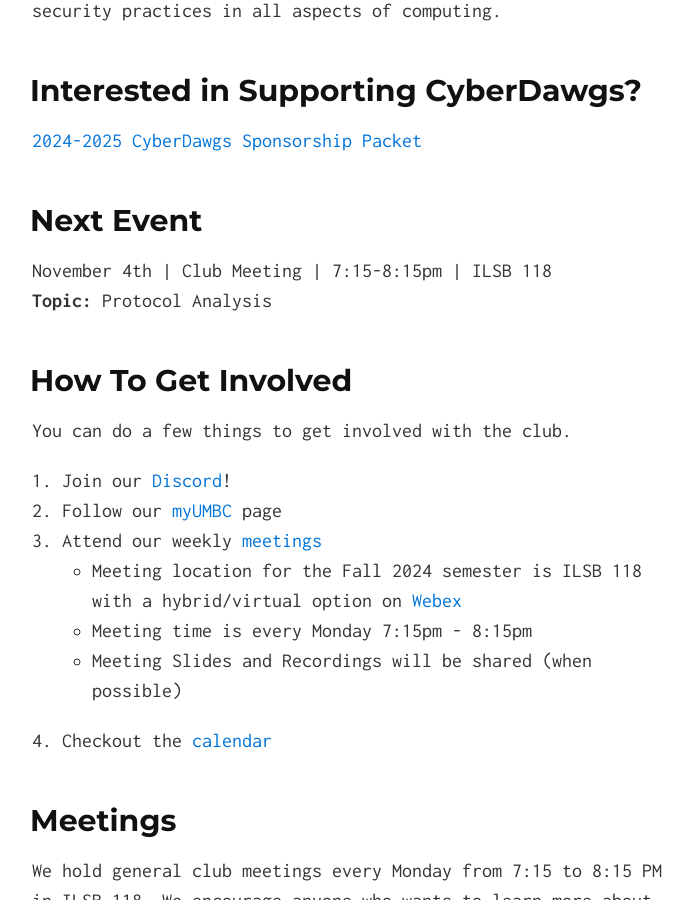
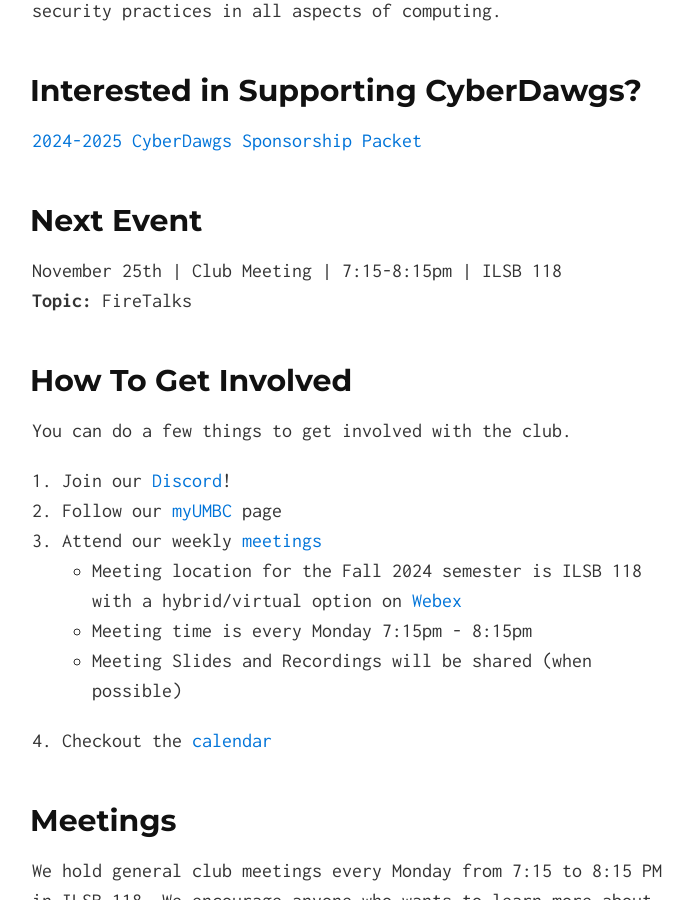
Before and after one commit to UMBCCyberDawgs/umbccyberdawgs.github.io, a Jekyll site: the page built from index.md, in a window 1280 px wide and 900 px high, scrolled down 334 px. Shown: the whole window, without its empty margins (288-981 px from the left). Built offline with Jekyll 4.4.1, drawn with Linux system fonts in a browser that asks for light colours; our own code applies the rules of GitHub Pages for plain Markdown files.

Commit message:
Update index.md

```diff
--- a/index.md
+++ b/index.md
@@ -9,8 +9,8 @@ Welcome to the UMBC CyberDawgs homepage! We are a group of UMBC students who sha
 [2024-2025 CyberDawgs Sponsorship Packet](CyberDawgs_2024-2025_Sponsorship_Packet.pdf)
 
 ## Next Event
-November 4th | Club Meeting | 7:15-8:15pm | ILSB 118 \
-**Topic:** Protocol Analysis
+November 25th | Club Meeting | 7:15-8:15pm | ILSB 118 \
+**Topic:** FireTalks
 
 <!-- Congratulations! You found the CyberPaws CTF Fall 2024 Week 2 flag! This is just static content, which means it's always present on the page, but other more advanced web challenges involve the Network tab in Inspect Element on Browsers like Firefox or Chrome. Checking the source code on any website is still a good first step to finding all sorts of information about the website you wouldn't normally be able to see! -->
 <!-- Paws{1nsp3ct_3L3M3nt} -->
```
